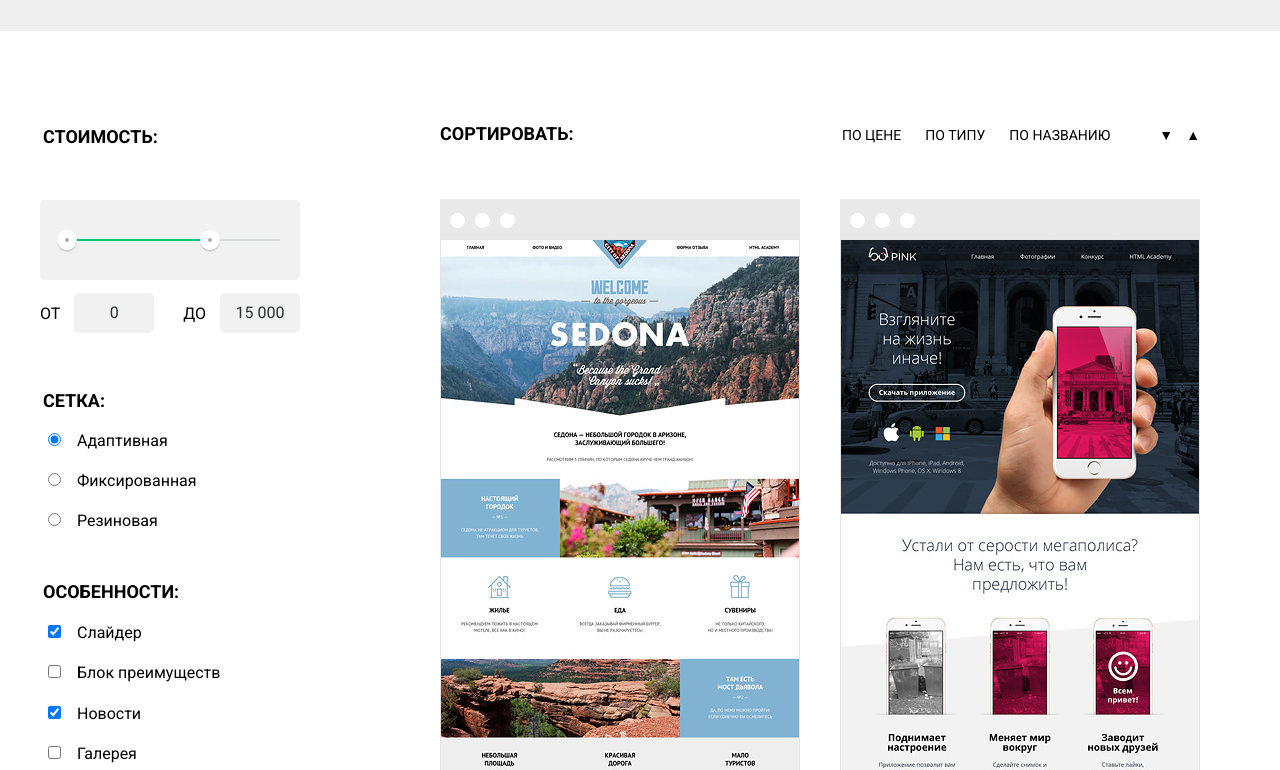
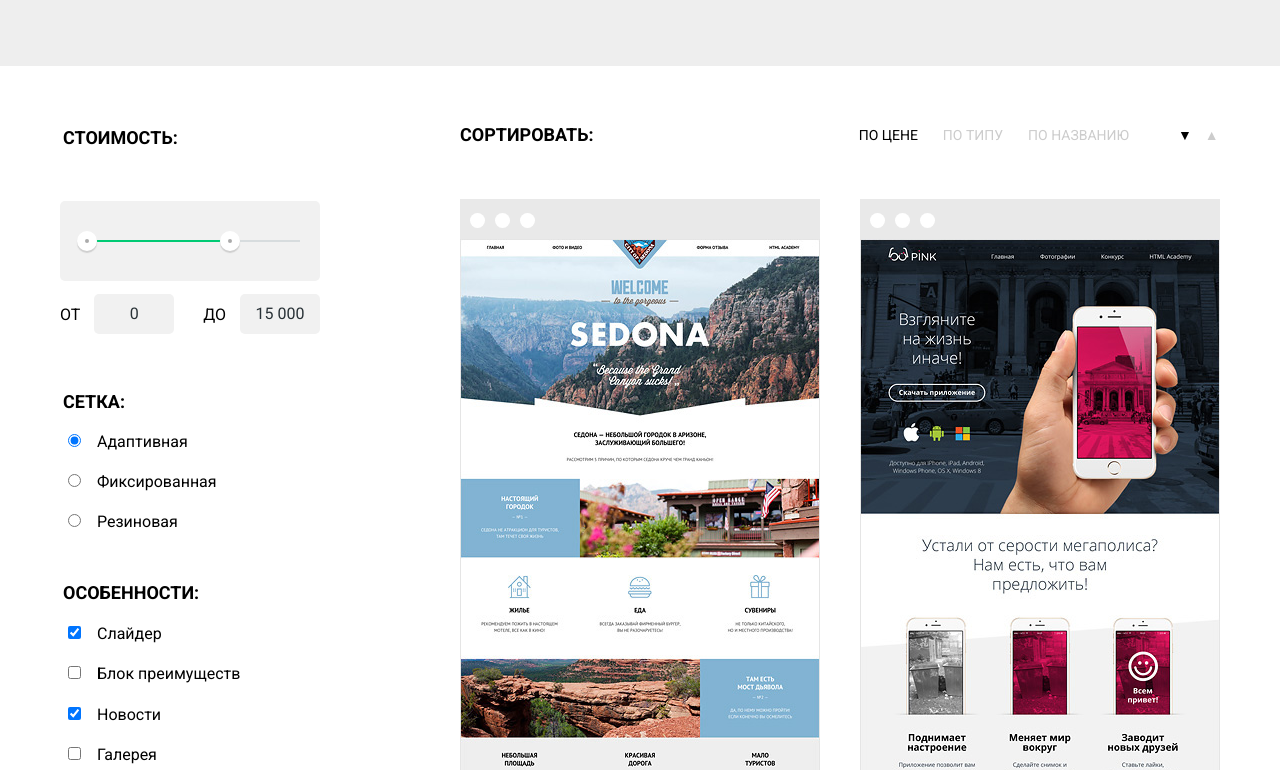
Before and after one commit to Katia2017/348937-nerds, a plain HTML site: page catalog.html in a window 1280 px wide. Shown: the part 289-1059 px from the top of the page. Drawn offline with Linux system fonts and the light colour scheme.

Commit message:
поправки 2

```diff
--- a/css/style.css
+++ b/css/style.css
@@ -70,7 +70,7 @@ body {
   margin-left: auto;
   margin-right: auto;
   box-sizing: border-box;
-  padding: 0 20;
+  padding: 0px 20px;
 }
 
 .index-header::after{
@@ -700,7 +700,7 @@ body {
 }
 
 .partners-item-4{
-  width: 230px;
+  width: 200px;
   float: left;
   position: relative;
   margin-top: 62px;
@@ -720,7 +720,7 @@ body {
 }
 
 .map{
-  padding-top: 50px;
+  padding-top: 54px;
   background-position: center top;
   background-image: url("../img/layer2.jpg");
   background-repeat: no-repeat;
@@ -791,7 +791,7 @@ footer::after{
 .footer-social{
   width: 300px;
   float: left;
-  margin-top: 19px;
+  margin-top: 16px;
   margin-right: 100px;
 }
 
@@ -845,7 +845,7 @@ footer::after{
 }
 
 .footer-text{
-  margin-top: 9px;
+  margin-top: 6px;
   float: left;
   line-height: 0;
 }
@@ -1012,7 +1012,7 @@ footer::after{
 
 .catalog-header{
   background-color: #eeeeee;
-  min-height: 320px;
+  min-height: 355px;
 }
 
 .pink-line{
@@ -1051,7 +1051,7 @@ footer::after{
 }
 
 .sidebar{
-  margin-top: 76px;
+  margin-top: 42px;
   width: 250px;
   display: inline-block;
   vertical-align: top;
@@ -1240,7 +1240,7 @@ input[type="checkbox"]{
 .catalog-nav-title{
   float: left;
   margin-left: 150px;
-  margin-top: 94px;
+  margin-top: 60px;
   font-size: 18px;
   line-height: 18px;
   font-weight: bold;
@@ -1249,8 +1249,9 @@ input[type="checkbox"]{
 }
 
 .sort-type{
-  float: right;
-  margin-top: 95px;
+  float: left;
+  margin-left: 265px;
+  margin-top: 60px;
 }
 
 .btn-price, .btn-type, .btn-name, .btn-up, .btn-down{
@@ -1265,15 +1266,19 @@ input[type="checkbox"]{
 }
 
 .btn-price, .btn-type{
-  padding-right: 20px;
+  margin-right: 21px;
 }
 
 .btn-name{
-  padding-right: 45px;
+  margin-right: 45px;
 }
 
 .btn-down{
-  padding-right: 9px;
+  margin-right: 9px;
+}
+
+.btn-type, .btn-name, .btn-up{
+  color: #cccccc;
 }
 
 .catalog-content{
```
